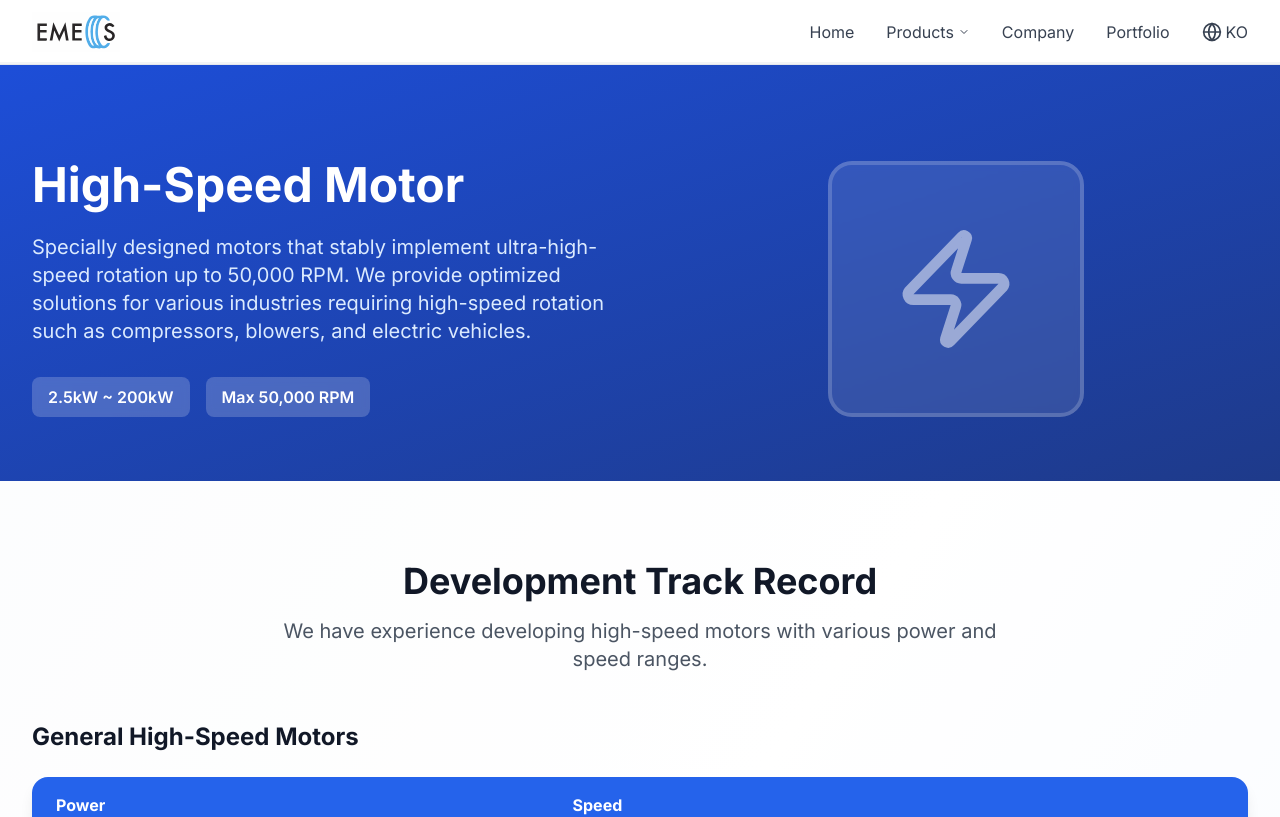
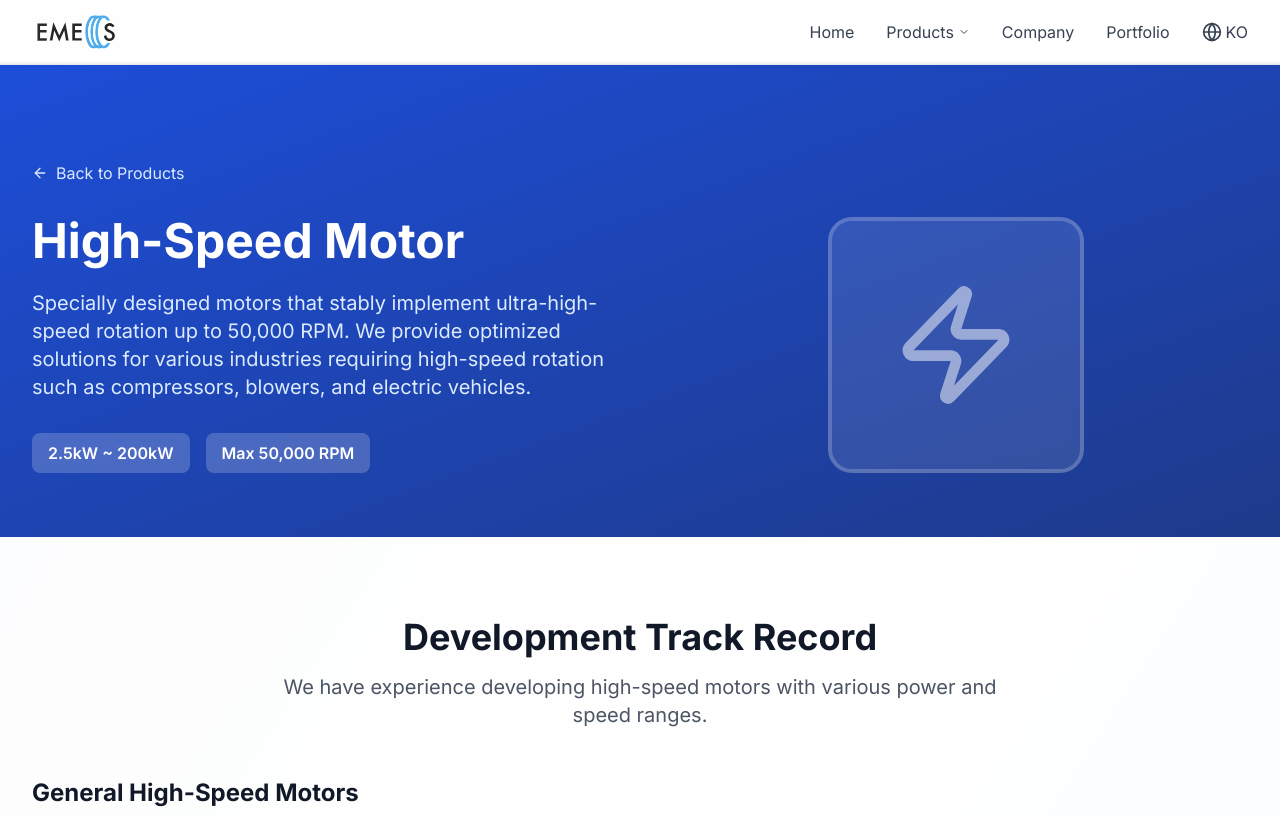
Before and after one commit to AugustineKdu/emecs_web, a Next.js app: page /en/products/high-speed in a window 1280 px wide. Shown: the top 817 px of the page. Built offline with nearby package versions, Linux system fonts and the light colour scheme.

Commit message:
update request2

```diff
--- a/src/app/layout.tsx
+++ b/src/app/layout.tsx
@@ -48,8 +48,8 @@ export const metadata: Metadata = {
   alternates: {
     canonical: 'https://emecs.kr',
     languages: {
-      'ko': 'https://emecs.kr',
-      'en': 'https://emecs.kr/en',
+      'ko': 'https://www.emecs.kr',
+      'en': 'https://www.emecs.kr/en',
     },
   },
   other: {
--- a/src/app/products/3-phase-induction/page.tsx
+++ b/src/app/products/3-phase-induction/page.tsx
@@ -7,9 +7,11 @@ import { Footer } from '@/components/Footer'
 import Link from 'next/link'
 import { ArrowLeft, Settings, CheckCircle, TrendingUp, Wrench, Zap } from 'lucide-react'
 import Head from 'next/head'
+import { useLocalizedHref } from '@/lib/hooks/useLocaliezedHref'
 
 export default function ThreePhaseInductionPage() {
     const { t } = useLanguage()
+    const href = useLocalizedHref()
 
     const redesignBenefits = [
         {
@@ -85,13 +87,13 @@ export default function ThreePhaseInductionPage() {
                 {/* Hero Section */}
                 <section className="pt-24 pb-16 bg-gradient-to-br from-blue-600 to-blue-800 text-white">
                     <div className="max-w-7xl mx-auto px-4 sm:px-6 lg:px-8">
-                        {/* <Link
-                            href="/products"
+                        <Link
+                            href={href('/products')}
                             className="inline-flex items-center text-blue-100 hover:text-white mb-8 transition-colors"
                         >
                             <ArrowLeft className="h-4 w-4 mr-2" />
                             {t('제품 목록으로', 'Back to Products')}
-                        </Link> */}
+                        </Link>
 
                         <div className="grid grid-cols-1 lg:grid-cols-2 gap-12 items-center">
                             <div>
--- a/src/app/products/high-speed/page.tsx
+++ b/src/app/products/high-speed/page.tsx
@@ -7,9 +7,11 @@ import { Footer } from '@/components/Footer'
 import Link from 'next/link'
 import { ArrowLeft, Zap } from 'lucide-react'
 import Head from 'next/head'
+import { useLocalizedHref } from '@/lib/hooks/useLocaliezedHref'
 
 export default function HighSpeedPage() {
     const { t } = useLanguage()
+    const href = useLocalizedHref()
 
     const developmentTrack = {
         general: [
@@ -50,13 +52,13 @@ export default function HighSpeedPage() {
                 {/* Hero Section */}
                 <section className="pt-24 pb-16 bg-gradient-to-br from-blue-700 to-blue-900 text-white">
                     <div className="max-w-7xl mx-auto px-4 sm:px-6 lg:px-8">
-                        {/* <Link
-                            href="/products"
+                        <Link
+                            href={href('/products')}
                             className="inline-flex items-center text-blue-100 hover:text-white mb-8 transition-colors"
                         >
                             <ArrowLeft className="h-4 w-4 mr-2" />
                             {t('제품 목록으로', 'Back to Products')}
-                        </Link> */}
+                        </Link>
 
                         <div className="grid grid-cols-1 lg:grid-cols-2 gap-12 items-center">
                             <div>
--- a/src/app/products/wfsm/page.tsx
+++ b/src/app/products/wfsm/page.tsx
@@ -7,9 +7,11 @@ import { Footer } from '@/components/Footer'
 import Link from 'next/link'
 import { ArrowLeft, Cog, Cpu, Shield, Clock, AlertCircle } from 'lucide-react'
 import Head from 'next/head'
+import { useLocalizedHref } from '@/lib/hooks/useLocaliezedHref'
 
 export default function WFSMPage() {
     const { t } = useLanguage()
+    const href = useLocalizedHref()
 
     const developmentGoals = [
         {
@@ -56,13 +58,13 @@ export default function WFSMPage() {
                 {/* Hero Section */}
                 <section className="pt-24 pb-16 bg-gradient-to-br from-slate-700 to-slate-900 text-white">
                     <div className="max-w-7xl mx-auto px-4 sm:px-6 lg:px-8">
-                        {/* <Link
-                            href="/products"
+                        <Link
+                            href={href('/products')}
                             className="inline-flex items-center text-slate-300 hover:text-white mb-8 transition-colors"
                         >
                             <ArrowLeft className="h-4 w-4 mr-2" />
                             {t('제품 목록으로', 'Back to Products')}
-                        </Link> */}
+                        </Link>
 
                         <div className="grid grid-cols-1 lg:grid-cols-2 gap-12 items-center">
                             <div>
```
